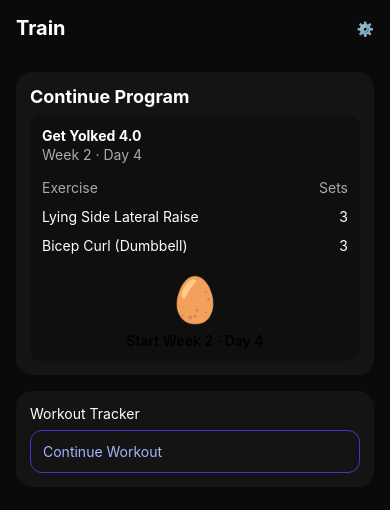
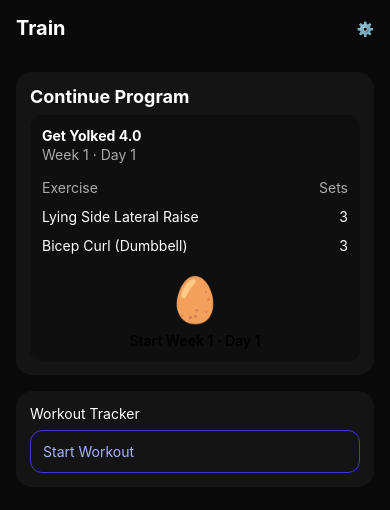
Before and after one commit to lpez122/get-yolked-web, a React Native app: screen /Home in a window 390 px wide. Shown: the top 510 px of the page. Built offline with nearby package versions, Linux system fonts and the light colour scheme.

Commit message:
feat(progress): advance program on finish; Home shows Next up snapshot

```diff
--- /dev/null
+++ b/contexts/ProgramProgress.js
@@ -0,0 +1,64 @@
+import AsyncStorage from '@react-native-async-storage/async-storage';
+import { getPreset, getNextPointer } from '../data/ProgramPresets';
+
+const KEY = 'program_progress_v1';
+
+async function getState() {
+  try {
+    const raw = await AsyncStorage.getItem(KEY);
+    return raw ? JSON.parse(raw) : {};
+  } catch {
+    return {};
+  }
+}
+
+async function setState(state) {
+  await AsyncStorage.setItem(KEY, JSON.stringify(state));
+}
+
+export async function ensureActiveProgram(programName, startWeek = 1, startDay = 1) {
+  const s = await getState();
+  if (!s.active || (programName && s.active.programName !== programName)) {
+    s.active = {
+      programName: programName || s.active?.programName || 'Get Yolked 4.0',
+      pointer: { week: startWeek, day: startDay },
+      lastCompleted: null
+    };
+    await setState(s);
+  }
+  return s.active;
+}
+
+export async function markCompleteAndAdvance({ programName, week, day }) {
+  const s = await getState();
+  if (!s.active) {
+    s.active = { programName: programName || 'Get Yolked 4.0', pointer: { week, day }, lastCompleted: null };
+  }
+  if (programName && s.active.programName !== programName) {
+    s.active = { programName, pointer: { week, day }, lastCompleted: null };
+  }
+  s.active.lastCompleted = { week, day, completedAt: Date.now() };
+  const next = getNextPointer(s.active.programName, week, day);
+  s.active.pointer = { week: next.week, day: next.day };
+  await setState(s);
+  return s.active.pointer;
+}
+
+export async function getNextUp() {
+  const s = await getState();
+  if (!s.active) return null;
+  const { programName, pointer } = s.active;
+  const preset = getPreset(programName, pointer.week, pointer.day) || { exercises: [] };
+  const items = (preset.exercises || []).map(e => ({
+    name: e.name,
+    sets: e.sets ?? 3,
+    reps: e.reps ?? 10
+  }));
+  return {
+    programName,
+    week: pointer.week,
+    day: pointer.day,
+    items,
+    plan: preset
+  };
+}
--- a/contexts/SessionContext.js
+++ b/contexts/SessionContext.js
@@ -19,7 +19,7 @@ export function SessionProvider({children}){
   const [current,setCurrent]=useState(null);
   const [sheetVisible,setSheetVisible]=useState(false);
 
-  const startSession=(payload)=>{ // payload may include plan {exercises:[{name,sets,reps,weight}]}
+  const startSession=(payload)=>{
     const startAt=Date.now();
     setCurrent({id:String(startAt),startAt,sets:[],plan:payload.plan||null,programName:payload.programName,week:payload.week,day:payload.day});
     setSheetVisible(true);
@@ -50,7 +50,13 @@ export function SessionProvider({children}){
       await appendWorkoutSession(out);
     }catch{}
 
-    setCurrent(null); setSheetVisible(false);
+    try{
+      const { markCompleteAndAdvance } = await import('./ProgramProgress');
+      await markCompleteAndAdvance({ programName: out.programName, week: out.week, day: out.day });
+    }catch{}
+
+    setCurrent(null);
+    setSheetVisible(false);
     return out;
   };
 
--- /dev/null
+++ b/data/ProgramPresets.js
@@ -0,0 +1,16 @@
+export const DAYS_PER_WEEK = { 'Get Yolked 4.0': 4 };
+
+export function getNextPointer(programName, week, day) {
+  const dpw = DAYS_PER_WEEK[programName] ?? 4;
+  if (day < dpw) return { week, day: day + 1 };
+  return { week: week + 1, day: 1 };
+}
+
+export function getPreset(programName, week, day) {
+  return {
+    exercises: [
+      { name: 'Lying Side Lateral Raise', sets: 3, reps: 10 },
+      { name: 'Bicep Curl (Dumbbell)',    sets: 3, reps: 10 }
+    ]
+  };
+}
--- a/screens/HomeScreen.js
+++ b/screens/HomeScreen.js
@@ -1,31 +1,37 @@
-import React,{useMemo,useState} from 'react';
+import React,{useCallback,useEffect,useState} from 'react';
 import {View,Text,Pressable,ScrollView} from 'react-native';
 import NextProgramCard from '../components/NextProgramCard';
 import WorkoutSheet from '../components/WorkoutSheet';
 import SettingsModal from './SettingsModal';
 import WorkoutView from '../components/WorkoutView';
 import {useSession} from '../contexts/SessionContext';
+import { ensureActiveProgram, getNextUp } from '../contexts/ProgramProgress';
 
 export default function HomeScreen(){
-  const {sheetVisible,setSheetVisible,startSession,endSession}=useSession();
+  const {sheetVisible,setSheetVisible,startSession,endSession,current}=useSession();
   const [showSettings,setShowSettings]=useState(false);
+  const [next,setNext] = useState(null);
 
-  // TODO: Replace this with your real "active program" lookup from DataContext.
-  const next=useMemo(()=>({
-    programName:'Get Yolked 4.0',
-    week:2, day:4,
-    items:[
-      {name:'Lying Side Lateral Raise', sets:3, reps:10},
-      {name:'Bicep Curl (Dumbbell)', sets:3, reps:10},
-    ],
-    plan:{exercises:[
-      {name:'Lying Side Lateral Raise', sets:3, reps:10},
-      {name:'Bicep Curl (Dumbbell)', sets:3, reps:10}
-    ]}
-  }),[]);
+  const loadNext = useCallback(async ()=>{
+    await ensureActiveProgram('Get Yolked 4.0');
+    const data = await getNextUp();
+    setNext(data);
+  },[]);
 
-  const onStart=()=>startSession({programName:next.programName,week:next.week,day:next.day,plan:next.plan});
-  const onFinish=(finalize)=>endSession(finalize);
+  useEffect(()=>{ loadNext(); },[loadNext]);
+
+  const onStart=()=>{
+    if (!next) return;
+    startSession({programName:next.programName,week:next.week,day:next.day,plan:next.plan});
+  };
+
+  const onFinish=async(finalize)=>{
+    await endSession(finalize);
+    await loadNext();
+  };
+
+  const hasActiveSession = !!current;
+  const ctaLabel = hasActiveSession ? 'Continue Workout' : 'Start Workout';
 
   return (
     <View style={{flex:1,backgroundColor:'#0a0a0a'}}>
@@ -33,15 +39,31 @@ export default function HomeScreen(){
         <Text style={{color:'white',fontSize:20,fontWeight:'700'}}>Train</Text>
         <Pressable onPress={()=>setShowSettings(true)}><Text style={{color:'white'}}>⚙️</Text></Pressable>
       </View>
+
       <ScrollView contentContainerStyle={{padding:16,gap:16}}>
-        <NextProgramCard programName={next.programName} week={next.week} day={next.day} items={next.items} onStart={onStart}/>
+        {next ? (
+          <NextProgramCard
+            programName={next.programName}
+            week={next.week}
+            day={next.day}
+            items={next.items}
+            onStart={onStart}
+          />
+        ) : (
+          <View style={{backgroundColor:'#141414',borderRadius:16,padding:14}}>
+            <Text style={{color:'white',fontWeight:'700'}}>All sessions complete</Text>
+            <Text style={{color:'#aaa',marginTop:6}}>You’ve finished the programmed days.</Text>
+          </View>
+        )}
+
         <View style={{backgroundColor:'#141414',borderRadius:16,padding:14}}>
           <Text style={{color:'white'}}>Workout Tracker</Text>
           <Pressable style={{marginTop:8,padding:12,borderRadius:12,borderWidth:1,borderColor:'#4338ca'}} onPress={()=>setSheetVisible(true)}>
-            <Text style={{color:'#a5b4fc'}}>Continue Workout</Text>
+            <Text style={{color:'#a5b4fc'}}>{ctaLabel}</Text>
           </Pressable>
         </View>
       </ScrollView>
+
       <WorkoutSheet visible={sheetVisible} onClose={()=>setSheetVisible(false)}>
         <WorkoutView onFinish={onFinish}/>
       </WorkoutSheet>
```
